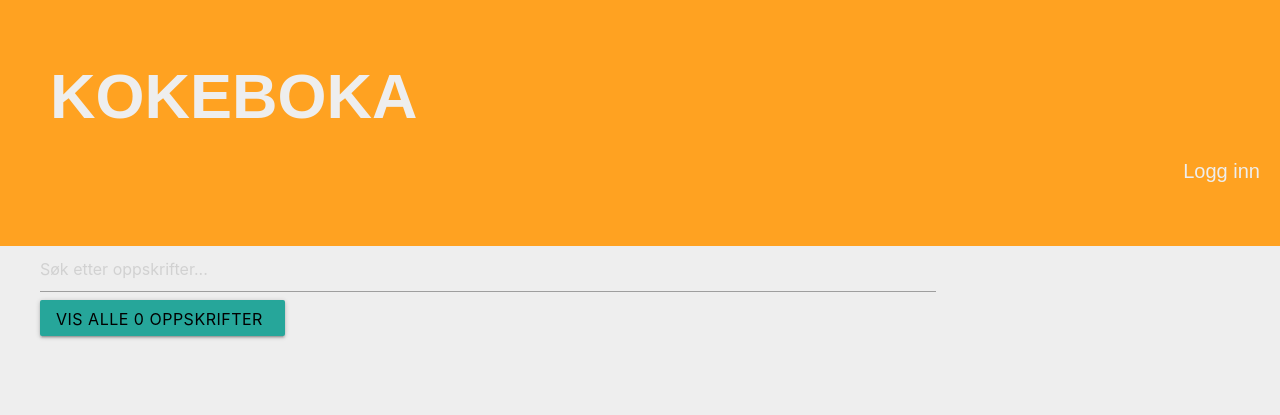
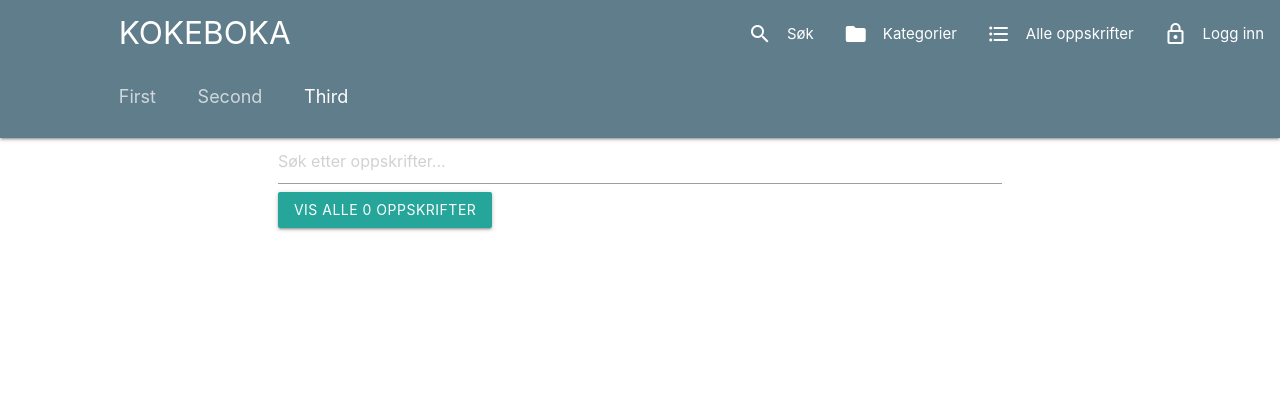
Before and after one commit to bendikstoasannes/cookbook, a Django app: page / in a window 1280 px wide. Shown: the top 415 px of the page. Run offline with Django 3.2, Linux system fonts and the light colour scheme; data that the repository does not hold is empty; some libraries are stand-ins or nearby versions.

Commit message:
New base.html and style now with Materialize

```diff
--- a/book/static/css/book.css
+++ b/book/static/css/book.css
@@ -1,186 +1,6 @@
 /* BASE STYLE */
 
-a:hover {
-    text-decoration: none;
+.nav-extended {
+    background-color: #607d8b !important;
+    padding: 1px;
 }
-
-h2 a, h2{
-    color: #ffa221;
-    font-weight: bold;
-    font-family: "Broadway", sans-serif;
-}
-
-h1 a, h1{
-    color: #eee;
-    font-weight: bold;
-    font-family: "Broadway", sans-serif;
-}
-
-h1 a:hover {
-    text-decoration: none;
-    color: #ddd;
-}
-
-h2 a:hover {
-    text-decoration: none;
-    color: #d88f29;
-}
-
-h4 {
-    font-weight: bold;
-    padding: 10px 0px 3px 0px;
-}
-
-.content {
-    margin-left: 40px;
-}
-
-.date {
-    color: #222;
-    font-size: 13px;
-}
-
-.save {
-    float: right;
-}
-
-.top-menu .top-menu:hover .top-menu-visited {
-    color: #fff;
-    float: right;
-    font-size: 26pt;
-    margin-right: 20px;
-}
-
-.glyphicon-plus {
-    color: #eee;
-    font-size: 20pt;
-    margin-top: 24px;
-    float: right;
-}
-
-.glyphicon-plus:hover {
-    color:#ddd;
-}
-
-.recipe {
-    margin-bottom: 70px;
-}
-
-body {
-    background-color: #eee;
-}
-
-.page-header {
-    background-color: #ffa221;
-    margin-top: 0;
-    padding: 20px 20px 20px 50px;
-}
-
-#header-lock {
-    color: #eee;
-}
-
-#header-login {
-    color: #eee;
-    font-size: 20px;
-    font-family: sans-serif;
-    float: right;
-}
-
-#header-login:hover {
-    color: #ddd;
-}
-
-.glyphicon-lock {
-    margin-top: 28px;
-}
-
-#logout-text {
-    color: #eee;
-    font-family: sans-serif;
-        float: right;
-}
-
-#logout-text:hover {
-    color: #ddd;
-}
-
-hr {
-    border: solid 2px #ddd;
-    margin: 140px 0px 30px 0px;
-}
-
-/* INDEX STYLE */
-
-#show-all-button {
-    margin-bottom: 80px;
-    color: black;
-    font-size: 16px;
-}
-
-.glyphicon-arrow-right {
-    color: #d88f29;
-    padding: 3px;
-    font-size: 20px;
-}
-
-/* DETAIL STYLE */
-
-#edit-button {
-    float: left;
-    margin: 20px 5px 70px 0px;
-}
-
-.glyphicon-pencil {
-    margin-left: 5px;
-}
-
-/* EDIT STYLE */
-
-.glyphicon-remove {
-    margin-left: 5px;
-}
-
-.glyphicon-ok {
-    margin-left: 5px;
-}
-
-.glyphicon-lock.common {
-    color: #ffa221;
-    margin-left: 5px;
-}
-
-.login-anchor {
-    color: #ffa221;
-    font-size: 20px;
-}
-
-.login-anchor:hover {
-    color: #d88f29;
-    font-size: 20px;
-}
-
-/* COMMENT STYLE */
-
-.comment {
-    margin: 20px 0px 20px 0px;
-}
-
-#no-comment-text {
-    margin-bottom: 20px;
-}
-
-#add-comment-button {
-    margin-bottom: 70px;
-}
-
-/* SEARCH STYLE */
-
-.search_form {
-
-}
-
-.search_text {
-    padding: 10px;
-    width: 100%;
-}
--- a/book/templates/book/base.html
+++ b/book/templates/book/base.html
@@ -4,43 +4,54 @@
 <head>
   <link rel="stylesheet" href="https://cdnjs.cloudflare.com/ajax/libs/materialize/1.0.0/css/materialize.min.css">
   <script src="https://cdnjs.cloudflare.com/ajax/libs/materialize/1.0.0/js/materialize.min.js"></script>
-  <link rel="stylesheet" href="https://use.fontawesome.com/releases/v5.6.3/css/all.css"
-        integrity="sha384-UHRtZLI+pbxtHCWp1t77Bi1L4ZtiqrqD80Kn4Z8NTSRyMA2Fd33n5dQ8lWUE00s/" crossorigin="anonymous">
+  <link href="https://fonts.googleapis.com/icon?family=Material+Icons" rel="stylesheet">
   <link rel="stylesheet" href="{% static 'css/book.css' %}">
   <meta charset="UTF-8">
   <title>Kokeboka</title>
 </head>
 <body>
 
-<div class="page-header">
+<style>
+  {% block extra_css %}
+  {% endblock %}
+</style>
+
+<nav class="nav-extended">
+  <div class="nav-wrapper">
     <div class="row">
-    <div class="col-md-3">
-      <h1><a href="{% url 'index' %}">KOKEBOKA</a></h1>
+      <div class="col s12 m10 offset-m1">
+        <a href="{% url "book:index" %}" class="brand-logo">KOKEBOKA</a>
       </div>
-    <div class="col-md-3">
+      <ul id="nav-mobile" class="right hide-on-med-and-down">
+        <li><a href="#"><i class="material-icons left">search</i>Søk</a></li>
+        <li><a href="#"><i class="material-icons left">folder</i>Kategorier</a></li>
+        <li><a href="#"><i class="material-icons left">format_list_bulleted</i>Alle oppskrifter</a></li>
         {% if user.is_authenticated %}
-        <a href="{% url 'recipe_new' %}" class="top-menu">
-          <span class="glyphicon glyphicon-plus"></span></a>
+          <li><a href="{% url "book:logout" %}">
+            <i class="material-icons left">person</i>Logg ut {{ user }}</a></li>
         {% else %}
-        <a href="{% url 'login' %}" class="top-menu" id="header-login">Logg inn
-          <span class="glyphicon glyphicon-lock" id="header-lock"></span></a>
+          <li><a href="{% url "book:login" %}">
+            <i class="material-icons left">lock_outline</i>Logg inn</a></li>
         {% endif %}
+      </ul>
     </div>
   </div>
+  <div class="nav-content">
     <div class="row">
-    <div class="col-md-6">
-      {% if user.is_authenticated %}
-        <p class="top-menu ">
-          <small><a href="{% url 'logout' %}" id="logout-text">Logg ut</a></small>
-        </p>
-      {% endif %}
+      <div class="col s12 m10 offset-m1">
+        <a href="#!" class="breadcrumb">First</a>
+        <a href="#!" class="breadcrumb">Second</a>
+        <a href="#!" class="breadcrumb">Third</a>
+        {% block breadcrumbs %}
+        {% endblock %}
       </div>
     </div>
   </div>
+</nav>
 
 <div class="content container">
   <div class="row">
-    <div class="col-md-8">
+    <div class="col s12 m10 offset-m1">
       {% block content %}
       {% endblock %}
     </div>
```
Lines whose indentation alone changed are shown as unchanged.
